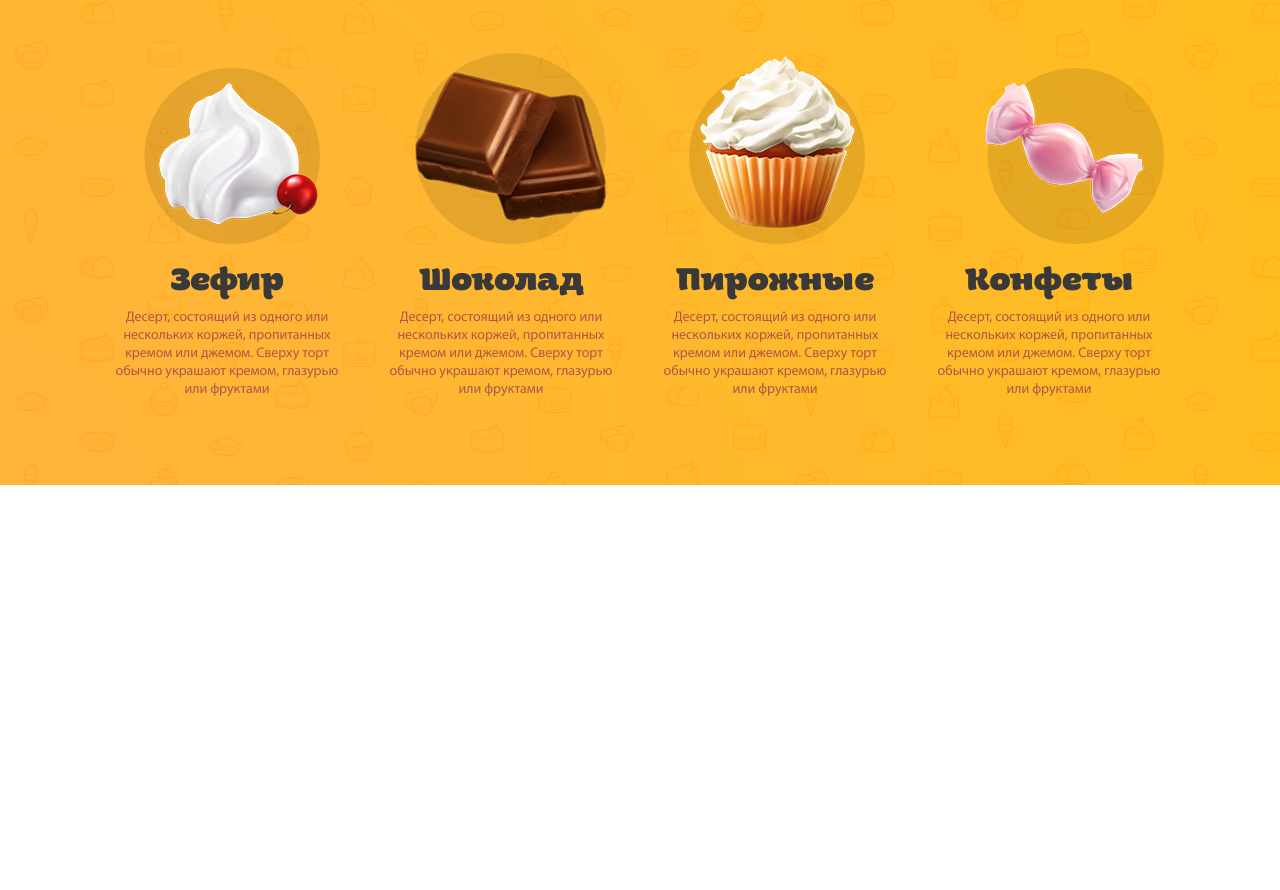
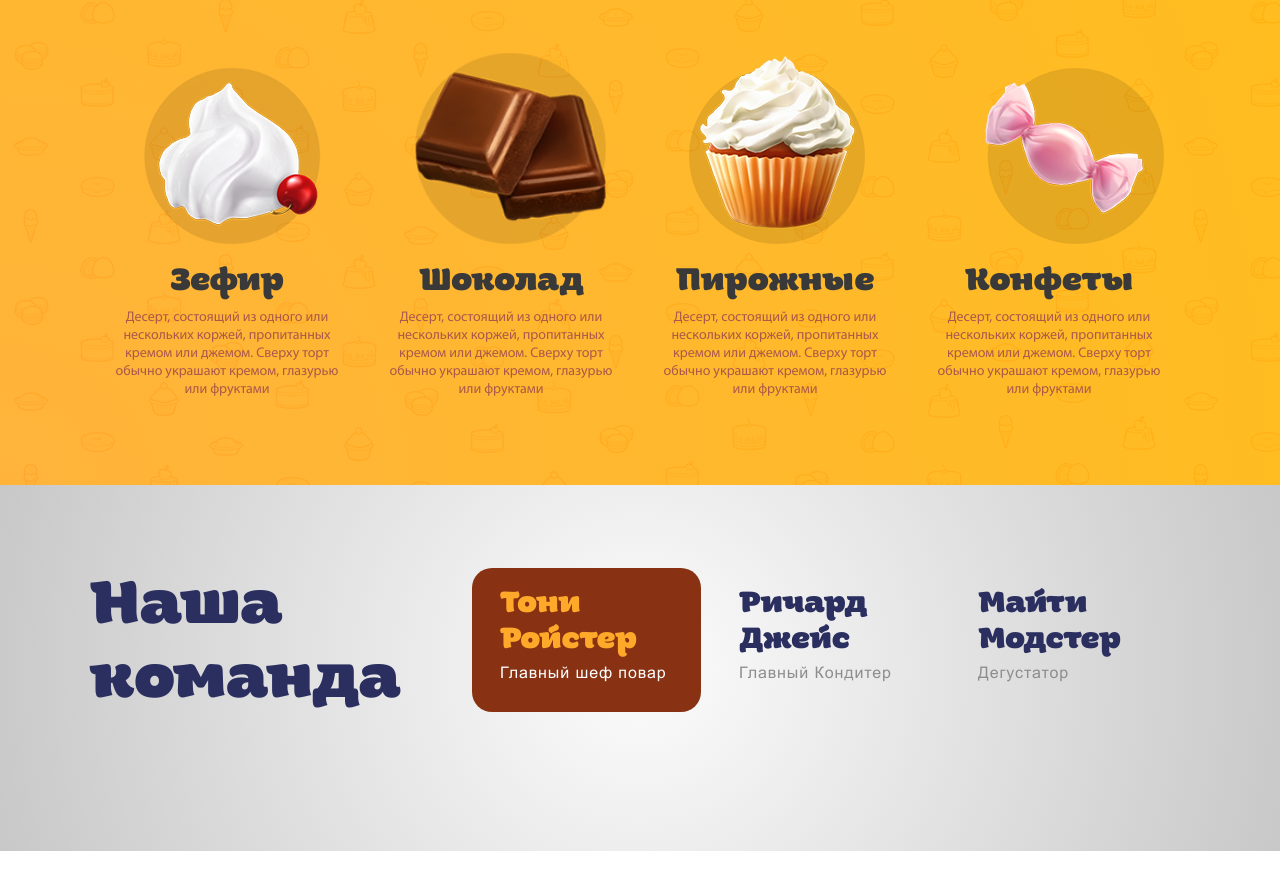
Before and after one commit to AlexandrDrakon/Hipsweet, a plain HTML site: page index.html in a window 1280 px wide. Shown: the part 2165-3055 px from the top of the page. Before the commit the page ends 2775 px from the top, so only its background shows below. Drawn offline with Linux system fonts and the light colour scheme.

Commit message:
started do section ourteam

```diff
--- a/css/main.scss
+++ b/css/main.scss
@@ -12,3 +12,4 @@ $footer_height: 125px;
 @import "sections/header";
 @import "sections/taste";
 @import "sections/supply";
+@import "sections/ourteam";
--- /dev/null
+++ b/css/sections/ourteam.scss
@@ -0,0 +1,65 @@
+.ourteam__bg {
+	background-color: #e2e2e2;
+	background-image: -webkit-gradient(radial, center center, 0, center center, 1253,color-stop(0, rgb(252, 252, 252)),color-stop(1, rgb(200, 200, 200)));
+	/* Android 2.3 */
+	background-image: -webkit-radial-gradient(center center, circle farthest-corner,rgb(252, 252, 252) 0%,rgb(200, 200, 200) 100%);
+	/* IE10+ */
+	background-image: radial-gradient(circle farthest-corner at center center,rgb(252, 252, 252) 0%,rgb(200, 200, 200) 100%);
+	background-image: -ms-radial-gradient(center center, circle farthest-corner,rgb(252, 252, 252) 0%,rgb(200, 200, 200) 100%);
+}
+
+.ourteam {
+	padding-top: 80px;
+	padding-bottom: 82px;
+}
+
+.ourteam__top {
+	@extend %clearfix;
+	margin-bottom: 47px;
+}
+
+.ourteam__title {
+	float: left;
+	width: 382px;
+	font:	62px/74px 'MalinaRegular';
+	color: #2b2f60;
+}
+
+.ourteam__cooks {
+	float: left;
+	padding-top: 3px;
+	font-size: 0;
+}
+
+.cook__item {
+	@include inline-block(top);
+	width: 229px;
+	min-height: 144px;
+	padding: 16px 28px;
+	box-sizing: border-box;
+	margin-right: 10px;
+	margin-bottom: 10px;
+}
+
+.cook__item_active, .cook__item:hover {
+	background: #893213;
+	@include border-radius(20px);
+	.cook__name {
+		color: #ffa92b;
+	}
+	.cook__spec {
+		color: #ffffff;
+	}
+}
+
+.cook__name {
+	font: 30px/36px 'MalinaRegular';
+	color: #2b2f60;
+	margin-bottom: 2px;
+}
+
+.cook__spec {
+	font: 16px/30px 'ArialRegular';
+	color: #8d8d8d;
+	letter-spacing: 0.9px;
+}
--- a/index.html
+++ b/index.html
@@ -298,6 +298,32 @@
 				</div>
 		</div>
 
+		<!-- ==================== OURTEAM ==================== -->
+		<div class="ourteam__bg">
+			<div class="container">
+				<div class="ourteam">
+					<div class="ourteam__top">
+						<div class="ourteam__title">Наша команда</div>
+						<ul class="ourteam__cooks">
+							<li class="cook__item cook__item_active">
+								<div class="cook__name">Тони Ройстер</div>
+								<div class="cook__spec">Главный шеф повар</div>
+							</li>
+							<li class="cook__item">
+								<div class="cook__name">Ричард Джейс</div>
+								<div class="cook__spec">Главный Кондитер</div>
+							</li>
+							<li class="cook__item">
+								<div class="cook__name">Майти Модстер</div>
+								<div class="cook__spec">Дегустатор</div>
+							</li>
+						</ul>
+					</div>
+
+				</div>
+			</div>
+		</div>
+
 
 
 
```
Also changed, not shown: css/main.css, 1 other file.
